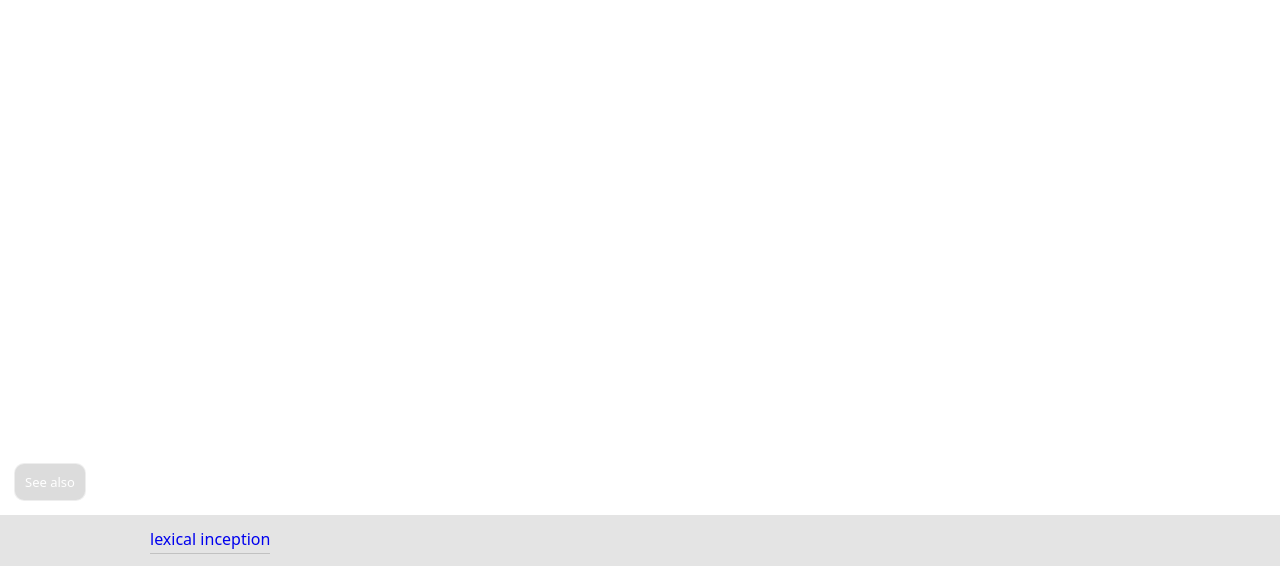
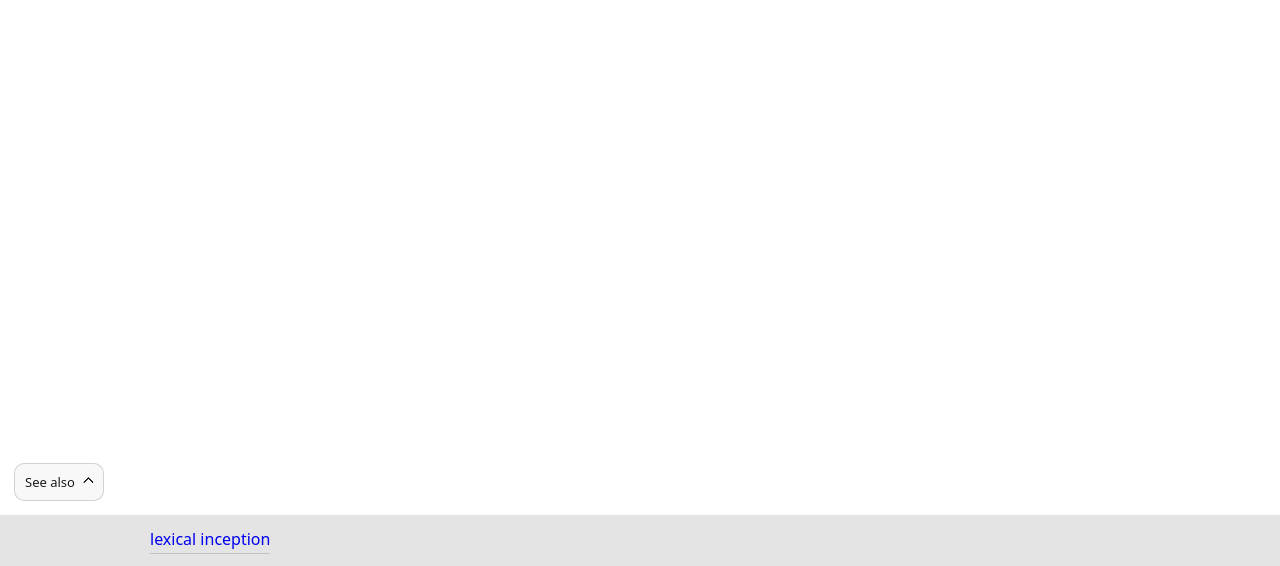
Before and after one commit to richard-andersen/hallucinatoryalignment.org, a plain HTML site: page index.html in a window 1280 px wide. Both pictures are taken after a click on the button "See also". Shown: the part 234-800 px from the top of the page. Drawn offline with Linux system fonts and the light colour scheme.

Commit message:
Add files via upload

```diff
--- a/index.html
+++ b/index.html
@@ -102,15 +102,28 @@
       color: inherit;
       cursor: pointer;
       opacity: 0.75;
+
+      display: inline-flex;
+      align-items: center;
+      gap: 0.45rem;
     }
     .related-toggle:hover{ opacity: 1; }
 
-    /* Visual confirmation when the drawer is open */
-    .related-toggle[aria-expanded="true"]{
-      background: #D9D9D9;
-      color: #FFFFFF;
-      border-color: rgba(255,255,255,0.55);
-      opacity: 1;
+    .related-toggle::after{
+      content: "";
+      width: 0.52em;
+      height: 0.52em;
+      border-right: 2px solid currentColor;
+      border-bottom: 2px solid currentColor;
+      border-radius: 1px;
+      transform: rotate(45deg) scale(0.87);   /* closed = down */
+      transform-origin: center;
+      margin-left: 0.15em;
+      transition: transform 160ms ease;
+    }
+
+    .related-toggle[aria-expanded="true"]::after{
+      transform: rotate(-135deg) scale(0.87); /* open = up */
     }
 
     .related-drawer{
@@ -189,22 +202,6 @@
       const btn = document.getElementById('relatedToggle');
       const drawer = document.getElementById('relatedDrawer');
 
-      function getSafeBottomPx() {
-        const probe = document.createElement('div');
-        probe.style.cssText = `
-          position: fixed;
-          left: 0;
-          bottom: 0;
-          visibility: hidden;
-          pointer-events: none;
-          padding-bottom: env(safe-area-inset-bottom);
-        `;
-        document.body.appendChild(probe);
-        const px = parseFloat(getComputedStyle(probe).paddingBottom) || 0;
-        probe.remove();
-        return px;
-      }
-
       function setOpen(open){
         btn.setAttribute('aria-expanded', open ? 'true' : 'false');
         drawer.setAttribute('aria-hidden', open ? 'false' : 'true');
@@ -212,9 +209,8 @@
         document.body.classList.toggle('related-open', open);
 
         if (open) {
-          const safeBottom = getSafeBottomPx();
           const drawerHeight = drawer.getBoundingClientRect().height;
-          btn.style.bottom = `${drawerHeight + 14 + safeBottom}px`;
+          btn.style.bottom = `${drawerHeight + 14}px`; // fixed: no double safe-area offset
         } else {
           btn.style.bottom = '';
         }
```
